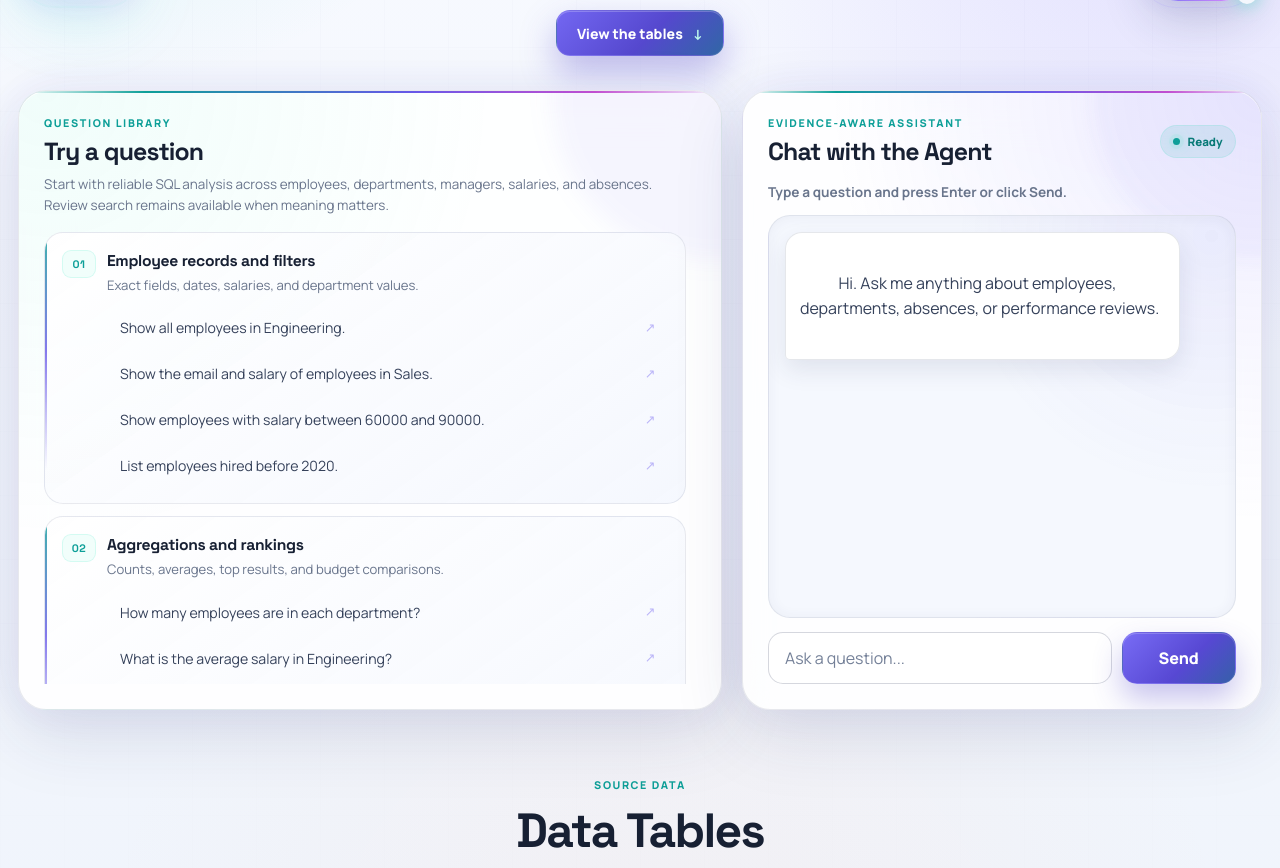
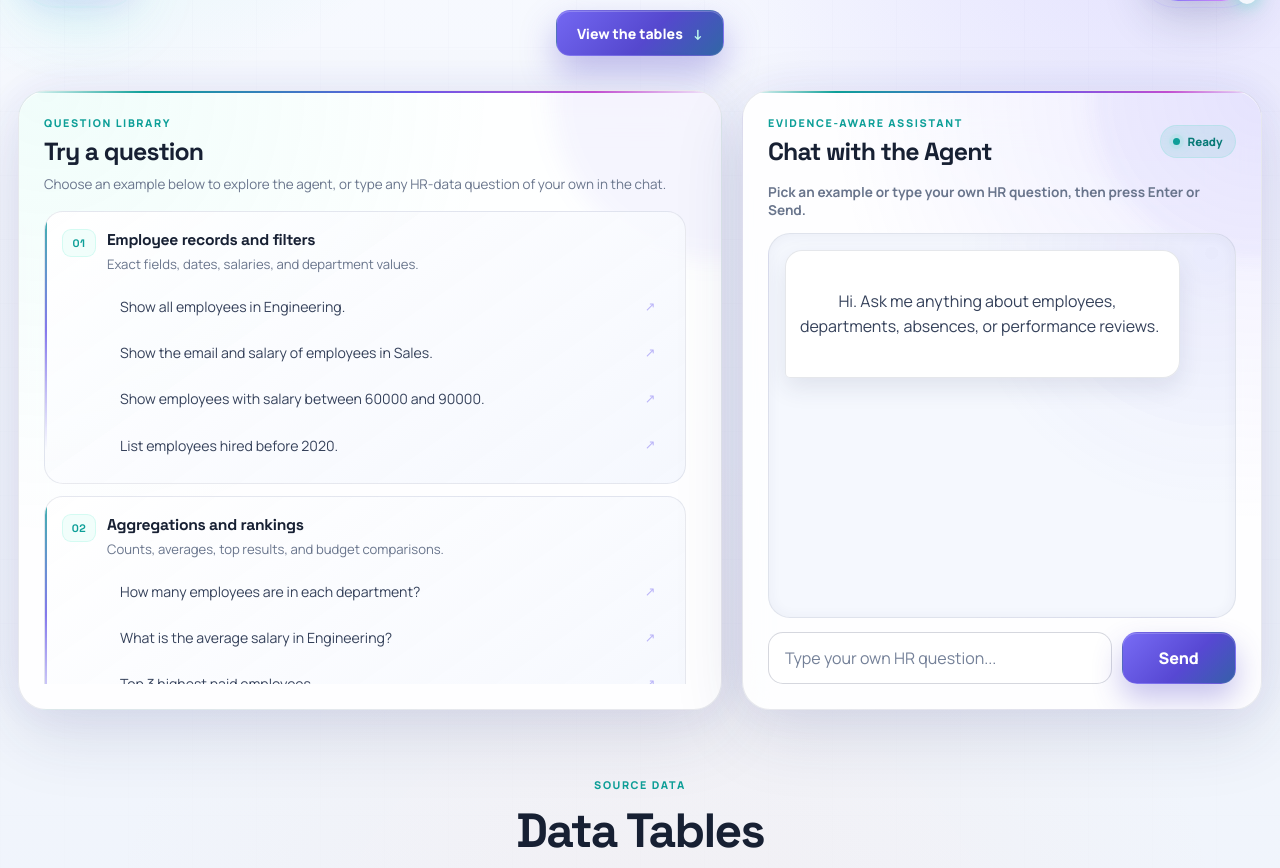
Before and after one commit to fadimbarki87/hr-agent-api, a FastAPI app: page / in a window 1280 px wide. Shown: the part 209-1077 px from the top of the page. Run offline with FastAPI, Linux system fonts and the light colour scheme.

Commit message:
Clarify example and custom question choices

```diff
--- a/templates/index.html
+++ b/templates/index.html
@@ -102,7 +102,7 @@
           <div>
             <span class="card-kicker">Question library</span>
             <h2>Try a question</h2>
-            <p class="examples-intro">Start with reliable SQL analysis across employees, departments, managers, salaries, and absences. Review search remains available when meaning matters.</p>
+            <p class="examples-intro">Choose an example below to explore the agent, or type any HR-data question of your own in the chat.</p>
           </div>
         </div>
 
@@ -242,7 +242,7 @@
           <span class="system-status"><i></i>Ready</span>
         </div>
 
-        <p class="chat-desc">Type a question and press Enter or click Send.</p>
+        <p class="chat-desc">Pick an example or type your own HR question, then press Enter or Send.</p>
 
         <div id="chat-window" class="chat-window">
           <div class="message agent">
@@ -254,7 +254,7 @@
           <input
             id="question-input"
             type="text"
-            placeholder="Ask a question..."
+            placeholder="Type your own HR question..."
             autocomplete="off"
           />
           <button id="send-btn">Send</button>
```
